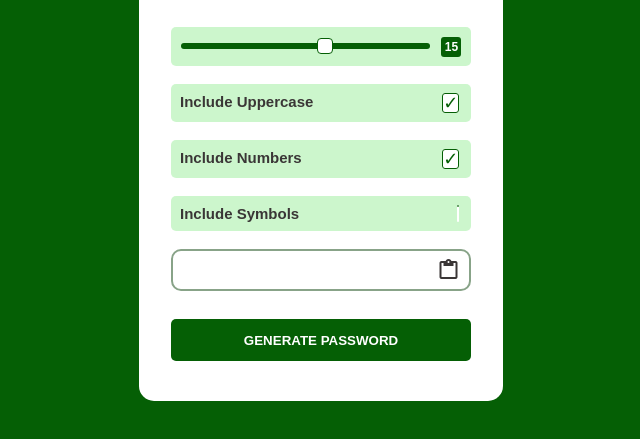
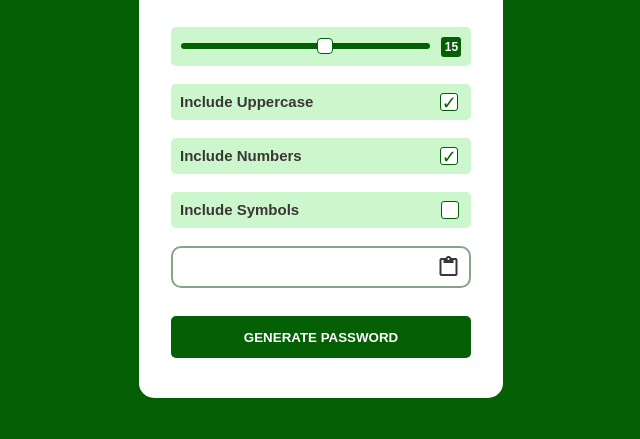
Before and after one commit to Sarah-Ossai/Password-Generator, a plain HTML site: page index.html in a window 1280 px wide. Shown: the part 187-626 px from the top of the page, without its empty margins (319-959 px from the left). Drawn offline with nearby package versions, Linux system fonts and the light colour scheme.

Commit message:
Completed

```diff
--- a/style.css
+++ b/style.css
@@ -66,15 +66,16 @@ form{
     -webkit-appearance: none;
     -moz-appearance: none;
     appearance: none;
-    margin-right: 0.2em;
-    background-color: white;
     border-radius: 3px;
 }
 .checkbox::before{
     content: "";
     display: block;
+    width: 16px;
+    height: 16px;
     background-color: white;
     border-radius: 3px;
+    margin-right: 0.2em;
     border: 1px solid #055f05;
 }
 .checkbox:checked::before{
@@ -83,6 +84,7 @@ form{
     text-align: center;
     line-height: 1;
     color: #055f05;
+    margin-right: 0.2em;
     background-color: white;
 
 
```
